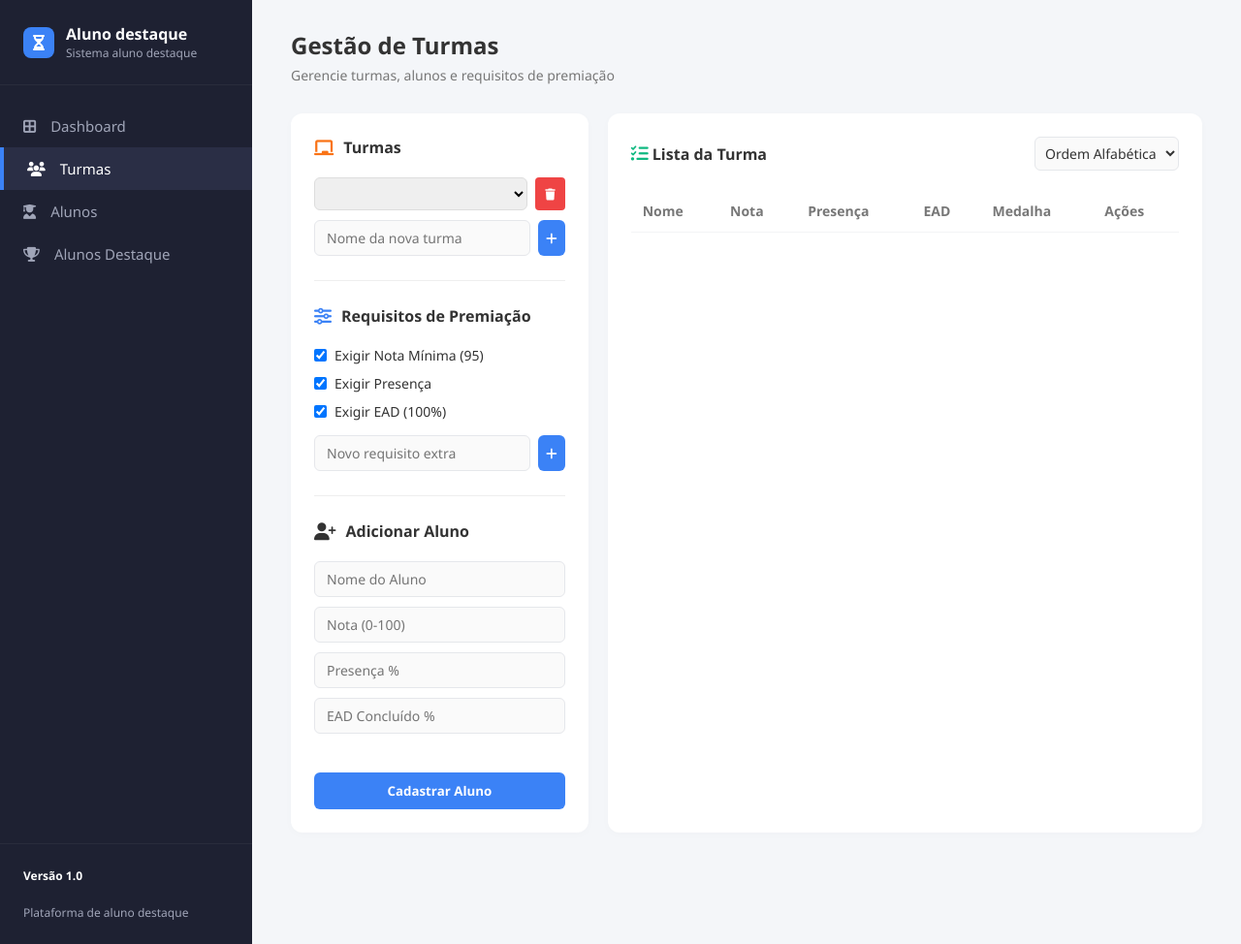
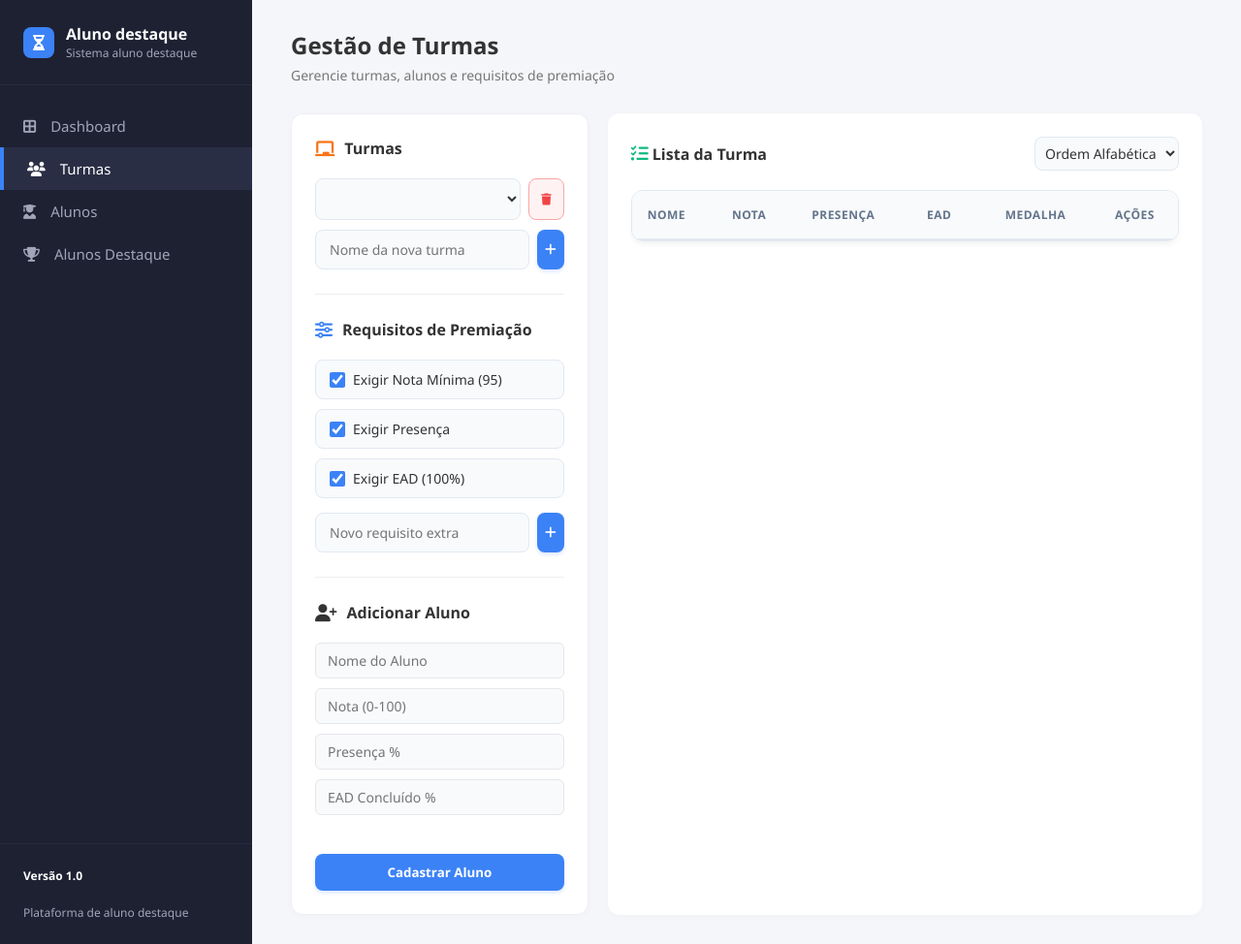
Before and after one commit to gabriel-f-lima/projeto_aluno_destaque, a Flask app: page / in a window 1280 px wide, after a click on "Turmas". Shown: the whole page at 97% size. Run offline with Flask 3, Linux system fonts and the light colour scheme; lists and menus that the app fills with data are empty; some libraries are stand-ins or nearby versions.

Commit message:
Add files via upload

```diff
--- a/aluno_destaque/main.py
+++ b/aluno_destaque/main.py
@@ -1,12 +1,31 @@
+import os
+import psycopg2
 from flask import Flask, render_template
+from dotenv import load_dotenv
+
+from controllers.aluno_controller import aluno_bp, init_controller
+load_dotenv()
 
 app = Flask(__name__)
+app.secret_key = os.getenv('SECRET_KEY', 'supersecretkey')  # Defina uma chave secreta para sessões
+
+# 3. Função que ensina o Flask a conectar no seu PostgreSQL
+def get_db_connection():
+    return psycopg2.connect(
+        dbname=os.getenv('DB_NAME'),
+        user=os.getenv('DB_USER'),
+        password=os.getenv('DB_PASSWORD'),
+        host=os.getenv('DB_HOST'),
+        port=os.getenv('DB_PORT')
+    )
+
+init_controller(get_db_connection)
+
+app.register_blueprint(aluno_bp)
 
 @app.route('/')
 def index():
-
     return render_template('index.html')
 
 if __name__ == '__main__':
-
     app.run(debug=True)
--- a/aluno_destaque/static/css/index.css
+++ b/aluno_destaque/static/css/index.css
@@ -397,3 +397,175 @@ header p {
     align-items: center;
     gap: 5px;
 }
+
+#section-turmas .panel:first-child {
+    background: #ffffff;
+    border: 1px solid #eef0f5;
+}
+
+/* Campos de Input mais elegantes */
+.form-input {
+    width: 100%;
+    padding: 10px 14px;
+    border: 1.5px solid #e2e8f0;
+    border-radius: 8px;
+    outline: none;
+    font-size: 14px;
+    background: #f8fafc;
+    color: var(--text-main);
+    transition: all 0.2s ease;
+}
+
+.form-input:focus {
+    border-color: var(--blue);
+    background: #ffffff;
+    box-shadow: 0 0 0 3px rgba(59, 130, 246, 0.1);
+}
+
+/* Melhoria visual no Select de Turmas */
+#select_turma {
+    flex: 1;
+    padding: 10px 14px !important;
+    border: 1.5px solid #e2e8f0 !important;
+    border-radius: 8px !important;
+    background-color: #f8fafc;
+    font-size: 14px;
+    font-weight: 500;
+    color: var(--text-main);
+    cursor: pointer;
+}
+
+/* Estilo para os Checkboxes (Requisitos) */
+.form-group label {
+    padding: 10px 14px;
+    background: #f8fafc;
+    border: 1px solid #e2e8f0;
+    border-radius: 8px;
+    transition: 0.2s;
+    user-select: none;
+}
+
+.form-group label:hover {
+    border-color: #cbd5e1;
+    background: #f1f5f9;
+}
+
+.form-group input[type="checkbox"] {
+    accent-color: var(--blue);
+    width: 16px;
+    height: 16px;
+    cursor: pointer;
+}
+
+/* Lista de Requisitos Extras */
+#lista_requisitos_extras > div {
+    background: #f8fafc;
+    border: 1px dashed #cbd5e1;
+    padding: 8px 12px;
+    border-radius: 6px;
+    margin-bottom: 8px !important;
+}
+
+/* Botões melhorados */
+.btn-primary {
+    background-color: var(--blue);
+    color: white;
+    border: none;
+    padding: 10px 16px;
+    border-radius: 8px;
+    cursor: pointer;
+    font-weight: 600;
+    display: flex;
+    align-items: center;
+    justify-content: center;
+    gap: 8px;
+    transition: all 0.2s;
+    box-shadow: 0 2px 4px rgba(59, 130, 246, 0.2);
+}
+
+.btn-primary:hover {
+    background-color: #2563eb;
+    transform: translateY(-1px);
+    box-shadow: 0 4px 6px rgba(59, 130, 246, 0.3);
+}
+
+.btn-danger {
+    background-color: #fef2f2;
+    color: #ef4444;
+    border: 1px solid #fca5a5;
+    padding: 8px 12px;
+    border-radius: 8px;
+    transition: 0.2s;
+}
+
+.btn-danger:hover {
+    background-color: #ef4444;
+    color: white;
+}
+
+/* --- Painel da Direita (Tabela de Alunos) --- */
+.table-responsive {
+    background: white;
+    border: 1px solid #e2e8f0;
+    border-radius: 12px;
+    overflow: hidden;
+    box-shadow: 0 4px 6px -1px rgba(0, 0, 0, 0.05);
+}
+
+.data-table {
+    width: 100%;
+    border-collapse: collapse;
+    margin-top: 0;
+}
+
+.data-table thead {
+    background-color: #f8fafc;
+    border-bottom: 2px solid #e2e8f0;
+}
+
+.data-table th {
+    color: #64748b;
+    font-weight: 600;
+    text-transform: uppercase;
+    font-size: 12px;
+    letter-spacing: 0.5px;
+    padding: 16px;
+}
+
+.data-table td {
+    padding: 16px;
+    vertical-align: middle;
+    color: #334155;
+    border-bottom: 1px solid #f1f5f9;
+}
+
+/* Efeito de hover nas linhas da tabela */
+.data-table tbody tr {
+    transition: background-color 0.2s;
+}
+
+.data-table tbody tr:hover {
+    background-color: #f8fafc;
+}
+
+/* Destaque para o nome do aluno na tabela */
+.data-table td:first-child strong {
+    color: #0f172a;
+    font-size: 15px;
+}
+
+/* Alinhamento da coluna de medalhas e ações */
+.data-table th:nth-last-child(1),
+.data-table td:nth-last-child(1),
+.data-table th:nth-last-child(2),
+.data-table td:nth-last-child(2) {
+    text-align: center;
+}
+
+/* Estilo para valores numéricos na tabela (badges) */
+.data-table td:nth-child(2),
+.data-table td:nth-child(3),
+.data-table td:nth-child(4) {
+    font-family: 'Courier New', Courier, monospace;
+    font-weight: 600;
+}
--- a/aluno_destaque/templates/index.html
+++ b/aluno_destaque/templates/index.html
@@ -5,7 +5,6 @@
     <meta name="viewport" content="width=device-width, initial-scale=1.0">
     <title>Aluno Destaque - Dashboard</title>
     <link rel="stylesheet" href="https://cdnjs.cloudflare.com/ajax/libs/font-awesome/6.4.0/css/all.min.css">
-    <link rel="stylesheet" href="../static/css/index.css">
     <link rel="stylesheet" href="{{ url_for('static', filename='css/index.css') }}">
 </head>
 <body>
@@ -212,7 +211,7 @@
 
     </main>
 
-    <script src="../static/js/index.js"></script>
     <script src="{{ url_for('static', filename='js/index.js') }}"></script>
+    <script src="{{ url_for('static', filename='js/script.js') }}"></script>
 </body>
 </html>
```
Also changed, not shown: aluno_destaque/database.py (added, +10 -0 lines), aluno_destaque/repositories/aluno_repositories.py (added, +57 -0 lines), aluno_destaque/req.txt (added, +12 -0 lines), aluno_destaque/static/js/index.js (+44 -20 lines).
